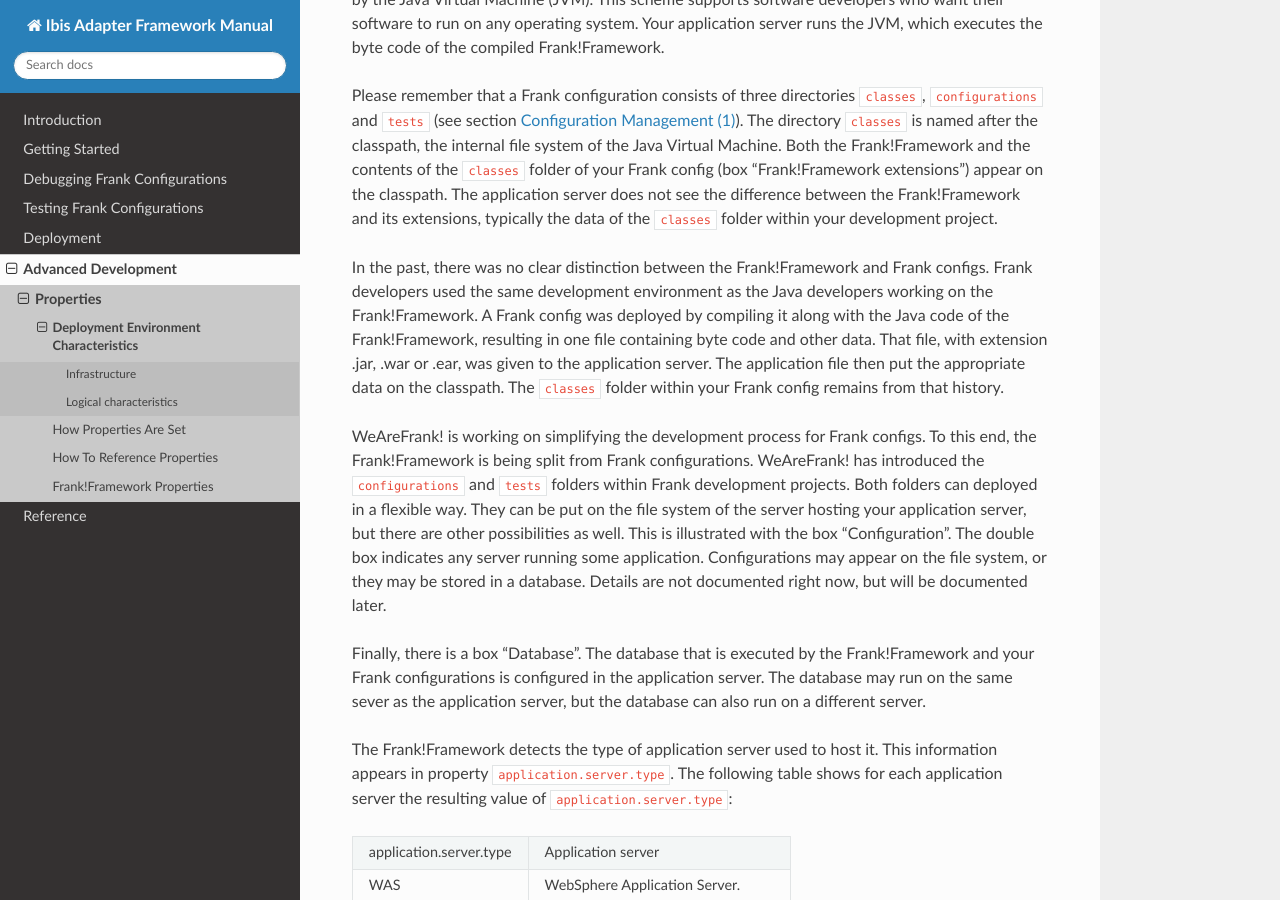
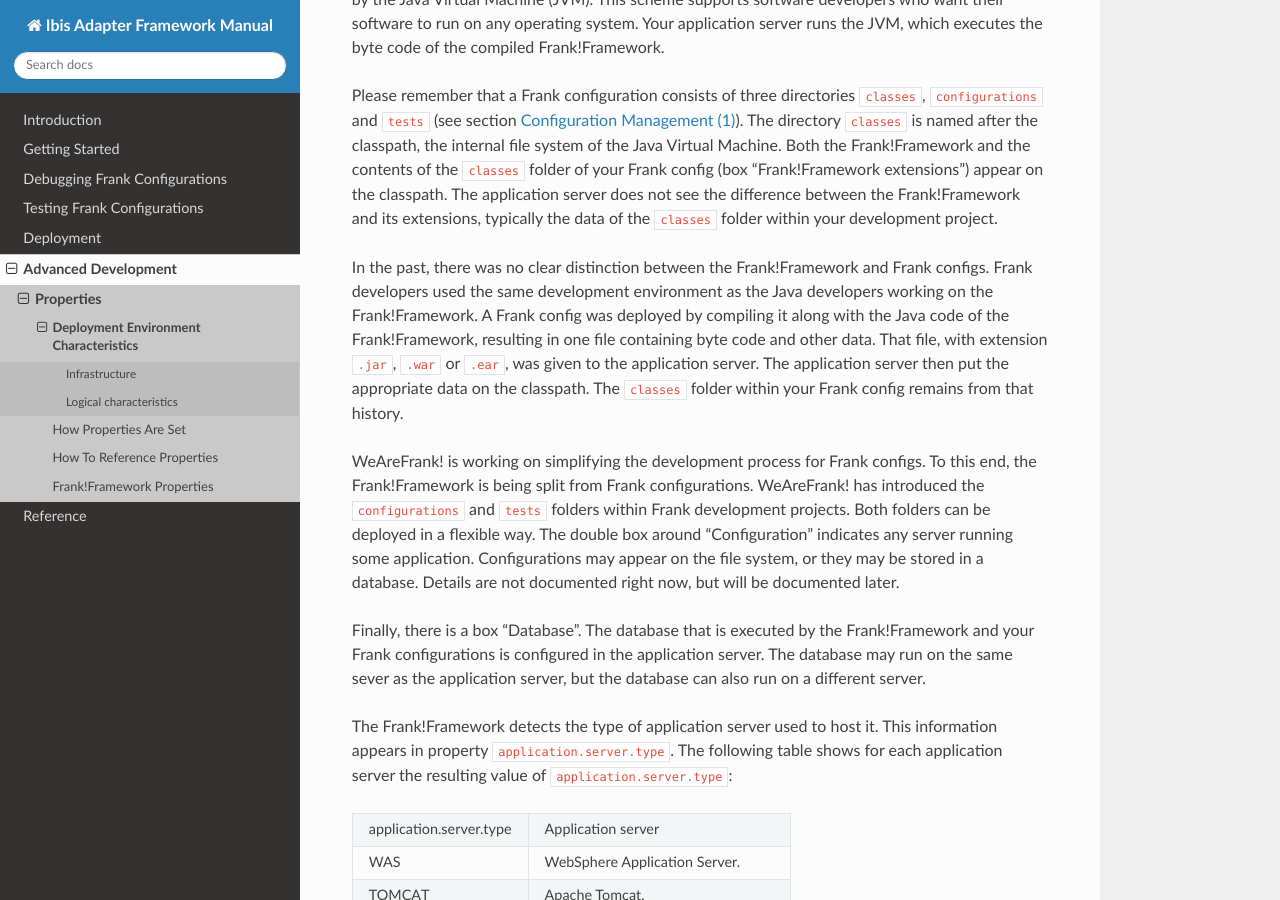
Before and after one commit to frankframework/frank-manual, a Sphinx documentation site: the page built from docs/source/advancedDevelopment/properties/deploymentEnvironment.rst, in a window 1280 px wide and 900 px high, scrolled down 1264 px. Built offline with Sphinx 7.4.7 and the Read the Docs theme 2.0.0, drawn with Linux system fonts in a browser that asks for light colours.

Commit message:
Small fixes

```diff
--- a/docs/source/advancedDevelopment/properties/deploymentEnvironment.rst
+++ b/docs/source/advancedDevelopment/properties/deploymentEnvironment.rst
@@ -20,9 +20,9 @@ The Frank!Framework is a Java application that has to be deployed on an applicat
 
 Please remember that a Frank configuration consists of three directories ``classes``, ``configurations`` and ``tests`` (see section :ref:`horizonsMultipleFiles`). The directory ``classes`` is named after the classpath, the internal file system of the Java Virtual Machine. Both the Frank!Framework and the contents of the ``classes`` folder of your Frank config (box "Frank!Framework extensions") appear on the classpath. The application server does not see the difference between the Frank!Framework and its extensions, typically the data of the ``classes`` folder within your development project.
 
-In the past, there was no clear distinction between the Frank!Framework and Frank configs. Frank developers used the same development environment as the Java developers working on the Frank!Framework. A Frank config was deployed by compiling it along with the Java code of the Frank!Framework, resulting in one file containing byte code and other data. That file, with extension .jar, .war or .ear, was given to the application server. The application file then put the appropriate data on the classpath. The ``classes`` folder within your Frank config remains from that history.
+In the past, there was no clear distinction between the Frank!Framework and Frank configs. Frank developers used the same development environment as the Java developers working on the Frank!Framework. A Frank config was deployed by compiling it along with the Java code of the Frank!Framework, resulting in one file containing byte code and other data. That file, with extension ``.jar``, ``.war`` or ``.ear``, was given to the application server. The application server then put the appropriate data on the classpath. The ``classes`` folder within your Frank config remains from that history.
 
-WeAreFrank! is working on simplifying the development process for Frank configs. To this end, the Frank!Framework is being split from Frank configurations. WeAreFrank! has introduced the ``configurations`` and ``tests`` folders within Frank development projects. Both folders can deployed in a flexible way. They can be put on the file system of the server hosting your application server, but there are other possibilities as well. This is illustrated with the box "Configuration". The double box indicates any server running some application. Configurations may appear on the file system, or they may be stored in a database. Details are not documented right now, but will be documented later.
+WeAreFrank! is working on simplifying the development process for Frank configs. To this end, the Frank!Framework is being split from Frank configurations. WeAreFrank! has introduced the ``configurations`` and ``tests`` folders within Frank development projects. Both folders can be deployed in a flexible way. The double box around "Configuration" indicates any server running some application. Configurations may appear on the file system, or they may be stored in a database. Details are not documented right now, but will be documented later.
 
 Finally, there is a box "Database". The database that is executed by the Frank!Framework and your Frank configurations is configured in the application server. The database may run on the same sever as the application server, but the database can also run on a different server.
 
```
